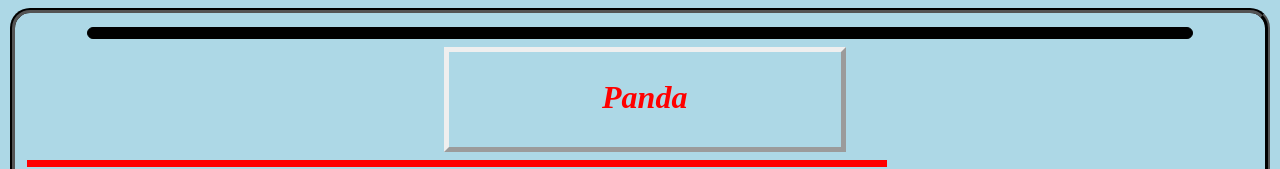
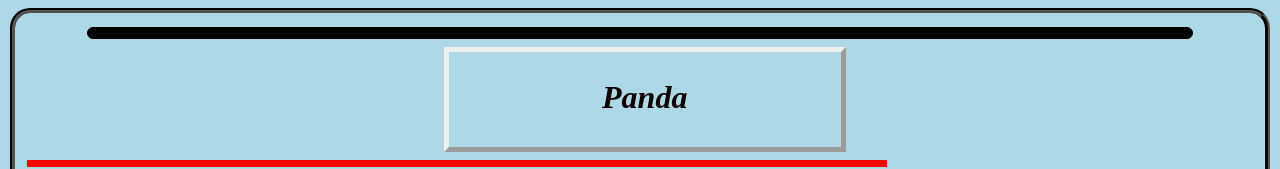
Before and after one commit to Daniel3886/Sprawdzian-z-przedmiotu-Pracownia-Aplikacji, a plain HTML site: page index.html in a window 1280 px wide. Shown: the top 169 px of the page. Drawn offline with Linux system fonts and the light colour scheme.

Commit message:
Update index.html

```diff
--- a/index.html
+++ b/index.html
@@ -9,7 +9,7 @@
     <fieldset style="border-radius:20px;border-width:5px;border-color:black;background-color:lightblue">
       <hr color="black" style="border-radius:10px;width:90%;height:10px" align="center">
       <fieldset size="1" style="margin-left:34%;border-style:outset;border-width:5px;width:30%" align="center">
-        <h1><font color="red"><em> Panda </em></font></h1>
+        <h1><font color="Midnight"><em> Panda </em></font></h1>
       </fieldset>
       <hr color="red" style="width:70%;height:5px" align="left">
 
```
